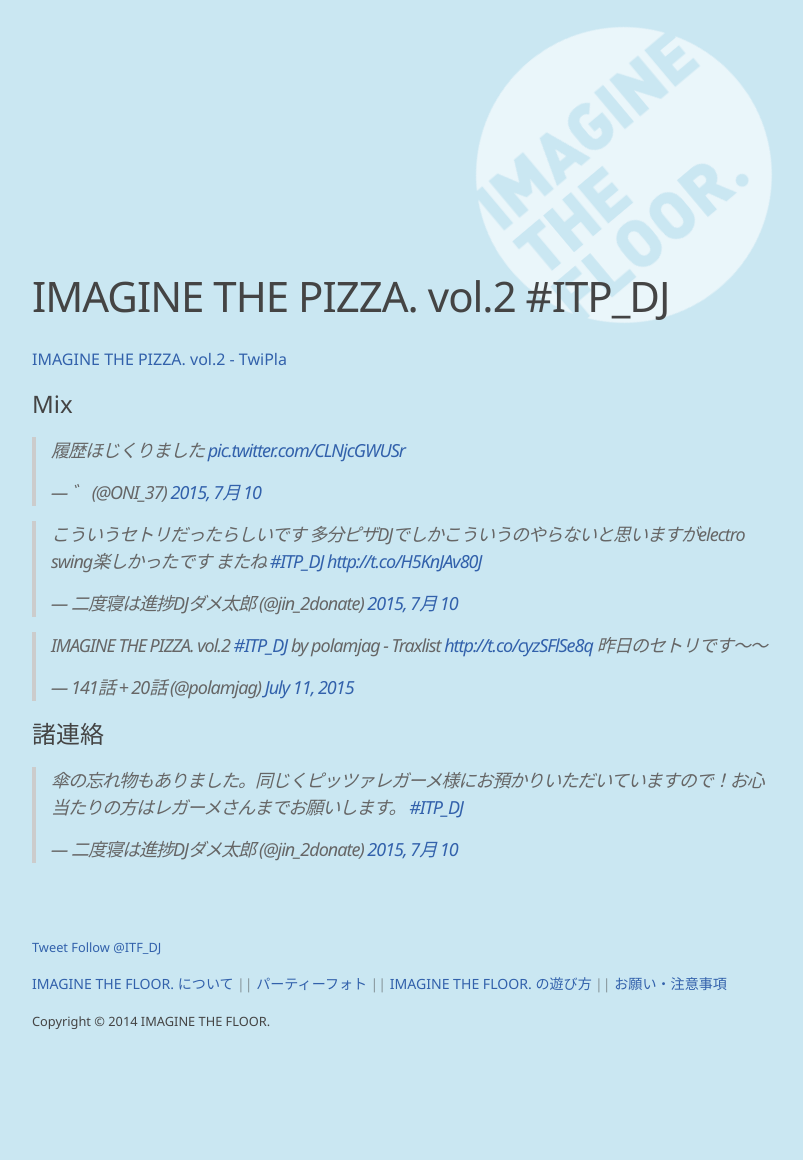
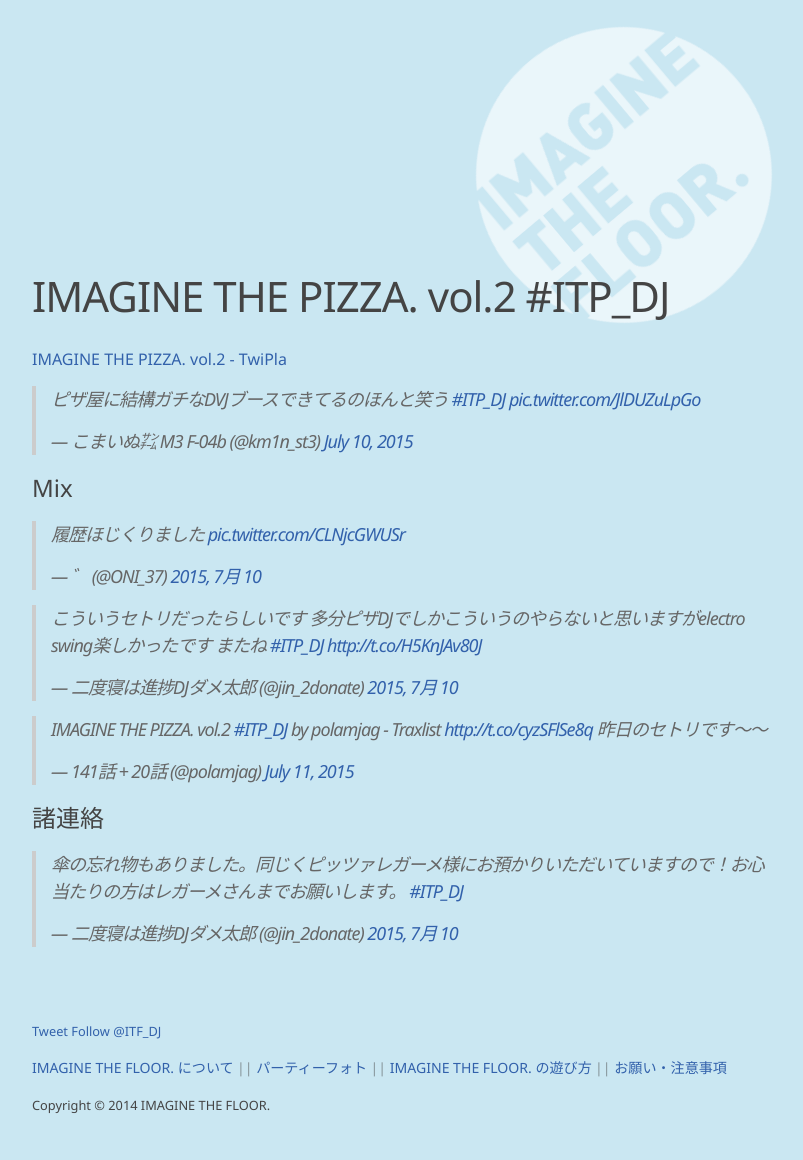
Before and after one commit to ITFDJ/itfdj.github.io, a Jekyll site: the page built from archives/itp_dj/vol_2.md, in a window 1280 px wide. Shown: the whole page, without its empty margins (238-1041 px from the left). Built offline with Jekyll 4.4.1, drawn with Linux system fonts in a browser that asks for light colours; comment, search, counter and statistics services are not loaded; before the commit the page ends 1076 px from its top, so only the background shows below that.

Commit message:
add image

```diff
--- a/archives/itp_dj/vol_2.md
+++ b/archives/itp_dj/vol_2.md
@@ -4,6 +4,8 @@
 ---
 
 [IMAGINE THE PIZZA. vol.2 - TwiPla](http://twipla.jp/events/147838)
+
+<blockquote class="twitter-tweet" data-lang="en"><p lang="ja" dir="ltr">ピザ屋に結構ガチなDVJブースできてるのほんと笑う <a href="https://twitter.com/hashtag/ITP_DJ?src=hash">#ITP_DJ</a> <a href="http://t.co/JlDUZuLpGo">pic.twitter.com/JlDUZuLpGo</a></p>&mdash; こまいぬ㌠ M3 F-04b (@km1n_st3) <a href="https://twitter.com/km1n_st3/status/619450779225567233">July 10, 2015</a></blockquote>
 
 # Mix
 
```
